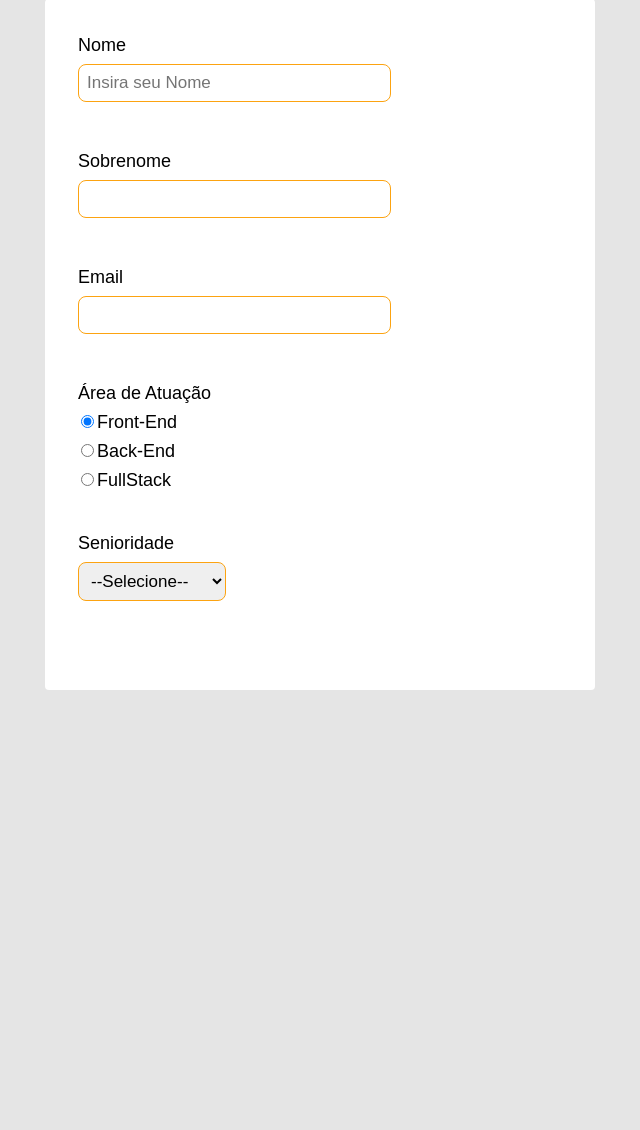
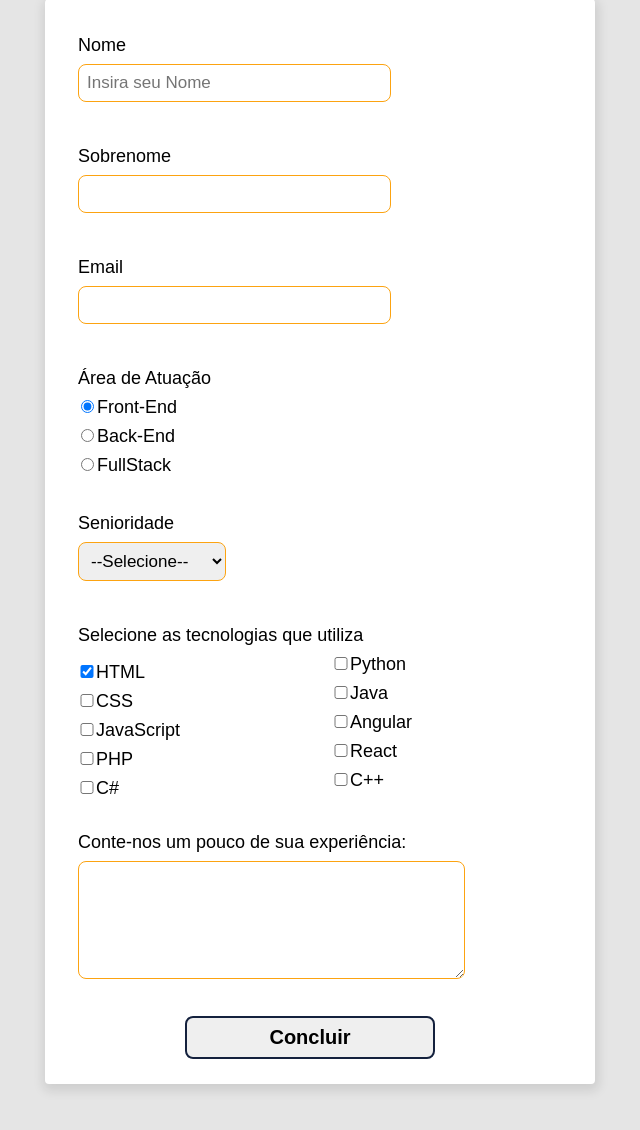
Before and after one commit to arturcoqueiro/Formulario-DEVs, a plain HTML site: page form.html in a window 1280 px wide. Shown: the part 140-1270 px from the top of the page, without its empty margins (320-960 px from the left). Before the commit the page ends 880 px from the top, so only its background shows below. Drawn offline with Linux system fonts and the light colour scheme.

Commit message:
final update

```diff
--- a/form.html
+++ b/form.html
@@ -61,8 +61,50 @@
             </div>
 
             <div class="form">
+                <label>Selecione as tecnologias que utiliza</label>
+
+                <ul>
+                    <label for="tec1">
+                        <input checked type="checkbox" name="html" id="html">HTML
+                    </label>
+                    <label for="tec2">
+                        <input type="checkbox" name="css" id="css">CSS
+                    </label>
+                    <label for="tec3">
+                        <input type="checkbox" name="javascript" id="javascript">JavaScript
+                    </label>
+                    <label for="tec4">
+                        <input type="checkbox" name="php" id="php">PHP
+                    </label>
+                    <label for="tec5">
+                        <input type="checkbox" name="c#" id="c#">C#
+                    </label>
+                    <label for="tec6">
+                        <input type="checkbox" name="python" id="python">Python
+                    </label>
+                    <label for="tec7">
+                        <input type="checkbox" name="java" id="java">Java
+                    </label>
+                    <label for="tec8">
+                        <input type="checkbox" name="angular" id="angular">Angular
+                    </label>
+                    <label for="tec9">
+                        <input type="checkbox" name="react" id="react">React
+                    </label>
+                    <label for="tec10">
+                        <input type="checkbox" name="c++" id="c++">C++
+                    </label>
+                </ul>
 
             </div>
+
+            <div class="form">
+                <label for="">Conte-nos um pouco de sua experiência: </label>
+
+                <textarea style="width: 75%;" name="" id="" cols="25" rows="5"></textarea>
+            </div>
+
+            <button type="submit"><strong>Concluir</strong></button>
         </form>
     </main>
 </body>
--- a/style.css
+++ b/style.css
@@ -30,9 +30,10 @@ main{
     padding: 20px;
     border-radius: 4px;
     padding: 25px;
+    box-shadow: 1px 4px 11px 3px rgba(0, 0, 0, 0.103);
 }
 .form{
-    margin-bottom: 20px;
+    margin-bottom: 15px;
     padding: 3px 0px 3px 8px;
 }
 .form label{
@@ -41,13 +42,18 @@ main{
     margin-top: 8px;
     font-size: 18px;
 }
-.form input, .form select{
+.form input, .form select, .form textarea{
     margin-bottom: 15px;
     font-size: 17px;
     padding: 8px;
     border-radius: 8px;
     width: 60%;
     border: 1px solid var(--amrl);
+}
+.form input:focus,
+.form select:focus,
+.form textarea:focus{
+    background-color: #e5e5e56c;
 }
 .form input[type="radio"]{
     width: 15px;
@@ -58,3 +64,29 @@ main{
 .form select{
     width: 30%;
 }
+.form input[type="checkbox"]{
+    width: 18px;
+    margin: 0;
+}
+
+ul{
+    columns: 2;
+}
+
+textarea{
+    font-family: inherit;
+}
+
+button{
+    border-radius: 8px;
+    border: 2px solid var(--azul);
+    font-size: 20px;
+    padding: 8px;
+    width: 50%;
+    margin-left: 115px;
+}
+button:hover{
+    color: var(--azul);
+    background-color: var(--pla);
+    border: 3px solid var(--amrl);
+}
```
